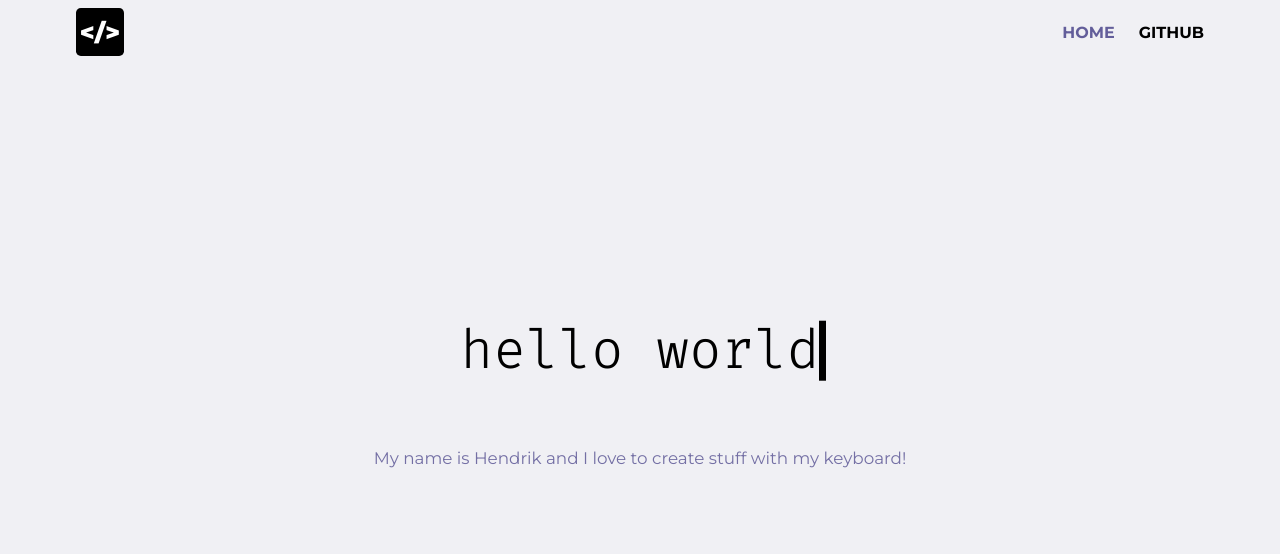
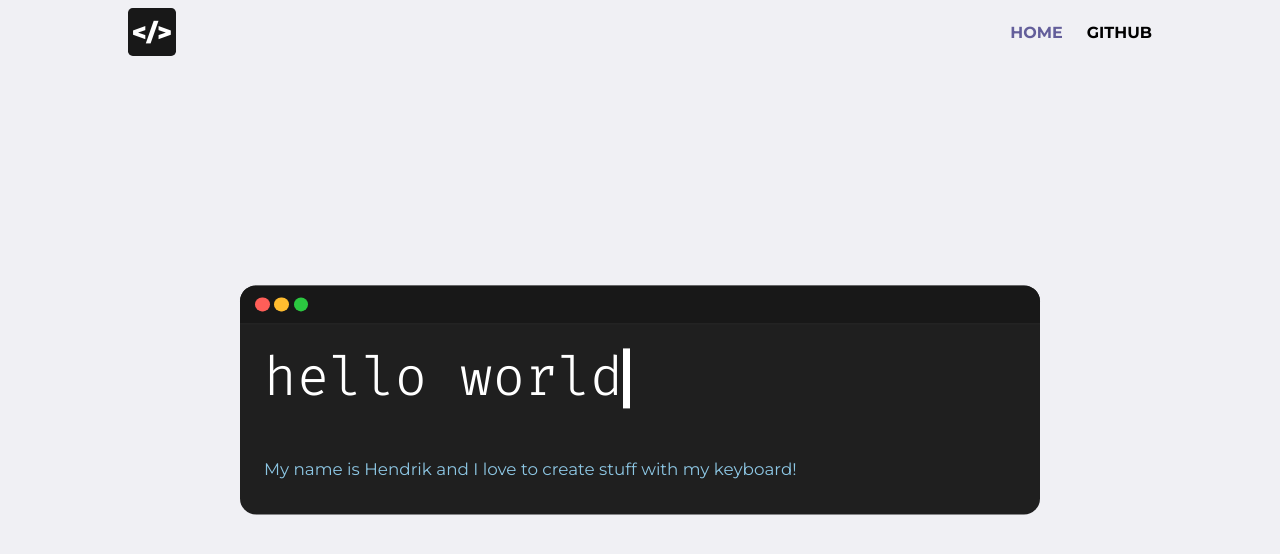
Before and after one commit to Hendro777/hendrik.lind, a plain HTML site: page index.html in a window 1280 px wide. Drawn offline with Linux system fonts and the light colour scheme.

Commit message:
Added styling to intro to look like a VS-Code Window

```diff
--- a/index.html
+++ b/index.html
@@ -40,8 +40,12 @@
         <main>
             <section class="intro">
                 <div class="container intro__container">
-                    <h1 class="intro__title fadeIn">hello world</h1>
-                    <p class="intro__subtitle">My name is Hendrik and I love to create stuff with my keyboard!</p>
+                    <div class="intro__header"><span class="intro__header-menu"></span></div>
+
+                    <div class="intro__content">
+                        <h1 class="intro__title fadeIn">hello world</h1>
+                        <p class="intro__subtitle">My name is Hendrik and I love to create stuff with my keyboard!</p>
+                    </div>
                 </div>
             </section>
         </main>
--- a/styles.css
+++ b/styles.css
@@ -2,7 +2,10 @@
     --fira-code: 'Fira Code', sans-serif;
     --montserrat: 'Montserrat', sans-serif;
     --background: #F0F0F4;
+    --primary: rgb(24, 24, 24);
+    --primary-light: rgb(31,31,31);
     --accent-color: rgb(99, 94, 154);
+    --accent-blue: rgb(156, 221, 254);
 }
 
 *, *::before, *::after {
@@ -77,7 +80,7 @@ a {
 .nav-burger,
 .nav-burger::before,
 .nav-burger::after {
-    background-color: #000;
+    background-color: var(--primary);
     width: 2.5em;
     height: .4em;
 }
@@ -145,7 +148,7 @@ a {
     display: grid;
     place-content: center;
 
-    background: #000;
+    background: var(--primary);
     color: #fff;
     font-size: 1.5em;
     font-weight: 900;
@@ -153,12 +156,12 @@ a {
 }
 
 .intro {
-    height: 100vh;
-    width: 100vw;
     padding-block: 3em;
 }
 
 .intro__container {
+    border-radius: 1em;
+    overflow: hidden;
     position: absolute;
     top: 50%;
     left: 50%;
@@ -166,8 +169,51 @@ a {
     display: flex;
     flex-direction: column;
     justify-content: center;
-    align-items: center;
-    text-align: center;
+    text-align: left;
+    max-width: 800px;
+
+    color: #fff;
+    background-color: rgb(31, 31, 31);
+}
+
+.intro__header {
+    padding: .75em;
+    background-color: var(--primary);
+    border-bottom: .3px solid rgb(43,43,43);
+}
+
+.intro__header-menu,
+.intro__header-menu::before,
+.intro__header-menu::after {
+    display: block;
+    border-radius: 50px;
+    height: .9rem;
+    width: .9rem;
+}
+
+.intro__header-menu {
+    position: relative;
+    background: rgb(255, 188, 47);
+    margin-left: 1.4em;
+}
+
+.intro__header-menu::before {
+    content: '';
+    position: absolute;
+    left: -1.2em;
+    background: rgb(255, 94, 88);
+}
+
+.intro__header-menu::after {
+    content: '';
+    position: absolute;
+    left: 1.2em;
+    background: rgb(43, 200, 64);
+}
+
+
+.intro__content {
+    padding: 1.5em;
 }
 
 .intro__title {
@@ -178,6 +224,7 @@ a {
     text-align: center;
     line-height: 1.1;
     width: max-content;
+    color: #fff;
 }
 
 .intro__title::before,
@@ -191,20 +238,20 @@ a {
 }
 
 .intro__title::before {
-    background: #F0F0F4;
+    background: rgb(31, 31, 31);
     animation: typewriter 2s steps(11) 1s forwards;
 }
 
 .intro__title::after {
     width: 0.125em;
-    background: black;
+    background: #fff;
     animation:
         typewriter 2s steps(11) 1s forwards,
         blink 1s steps(5, start) infinite;
 }
 
 .intro__subtitle {
-    color: var(--accent-color);
+    color: var(--accent-blue);
 
     opacity: 0;
     transform: translateY(3rem);
@@ -217,6 +264,9 @@ a {
 
 /* Desktop */
 @media (min-width: 750px) {
+    .container {
+        width: 80%;
+    }
     .nav-toggle-label {
         display: none;
     }
```
